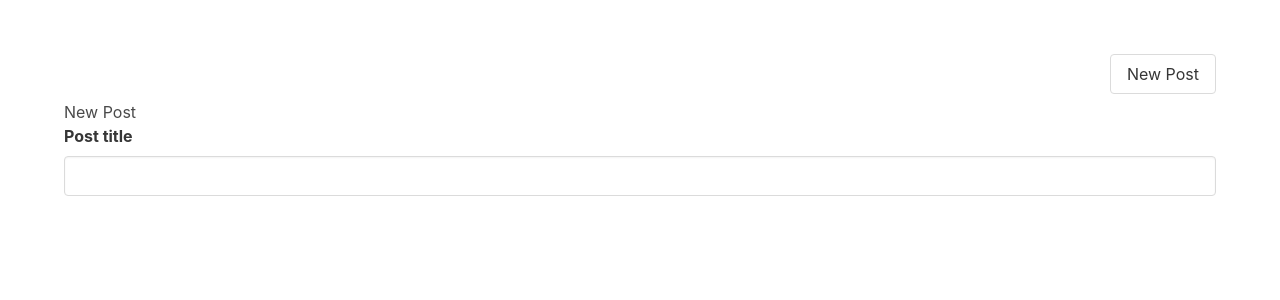
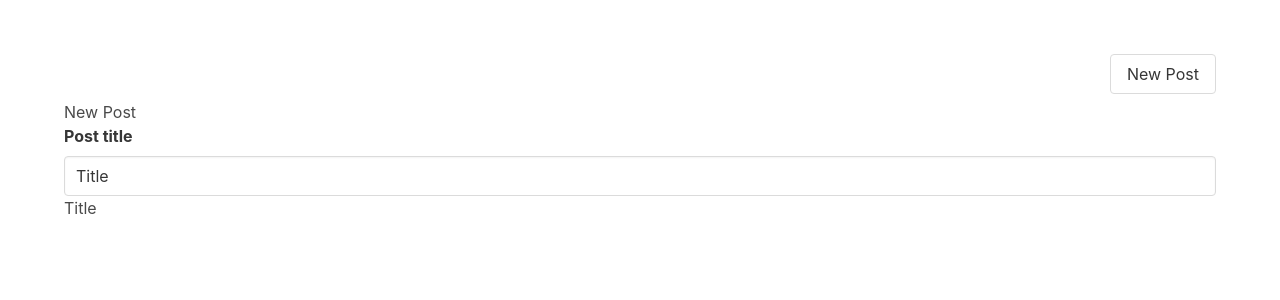
Before and after one commit to nghilevi/vuejs-composition-api-v3-learn, a Vue app: page /posts/new in a window 1280 px wide. Shown: the top 300 px of the page. Built offline with nearby package versions, Linux system fonts and the light colour scheme.

Commit message:
2 ways binding with v-model

```diff
--- a/src/components/PostWriter.vue
+++ b/src/components/PostWriter.vue
@@ -1,7 +1,10 @@
 <script lang="ts" setup>
+import { ref } from 'vue'
 import { TimelinePost } from '../posts'
 
 const props = defineProps<{ post: TimelinePost }>()
+
+const title = ref(props.post.title)
 </script>
 
 <template>
@@ -9,7 +12,9 @@ const props = defineProps<{ post: TimelinePost }>()
         <div class="column">
             <div class="field">
                 <div class="label">Post title</div>
-                <input type="text" class="input">
+                <input type="text" class="input" v-model="title">
+                <!-- <input type="text" class="input" :value="title" @input="event => title.value = event.target.value"> -->
+                {{ title }}
             </div>
         </div>
     </div>
```
